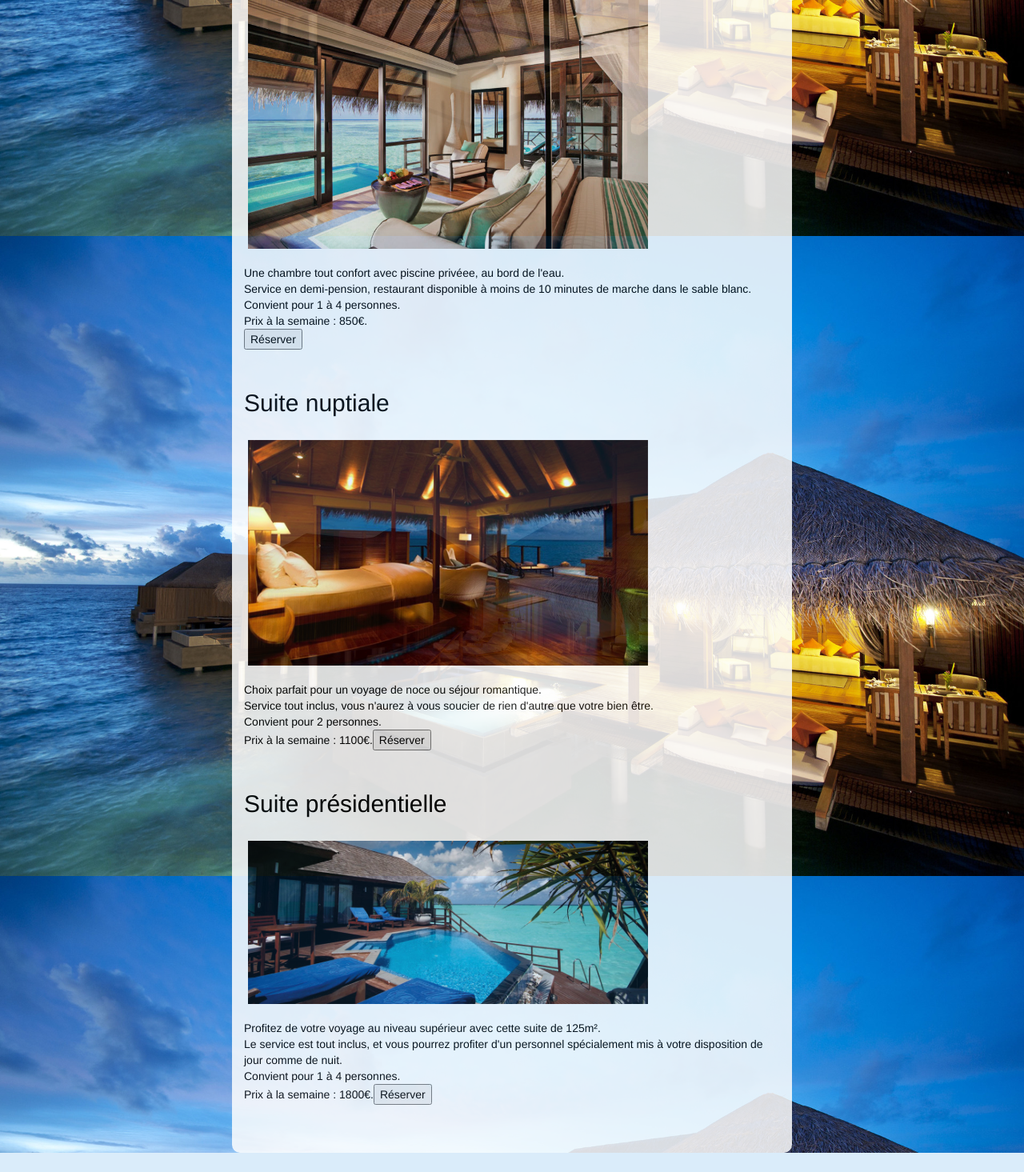
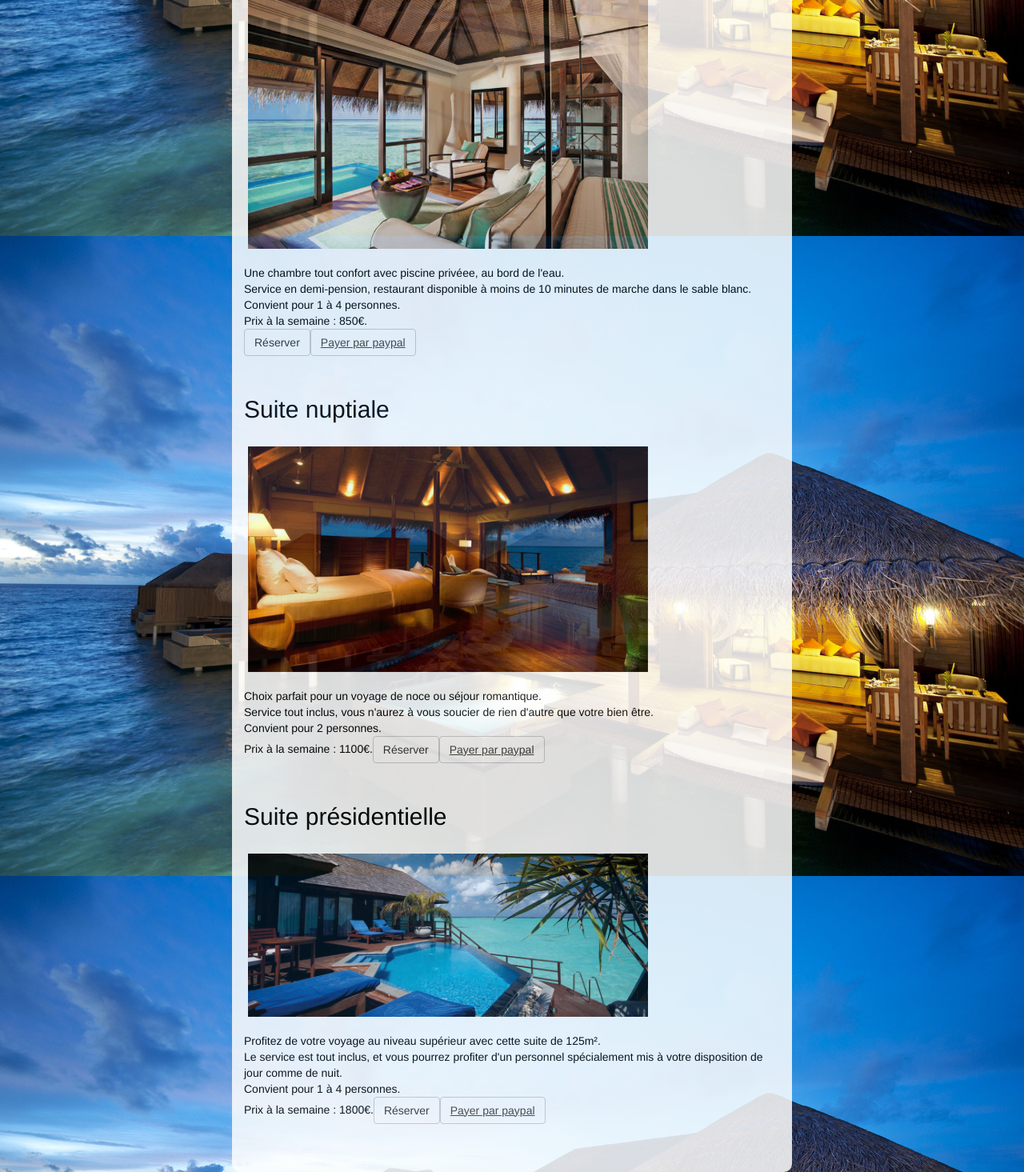
Before and after one commit to ktung/swa16-project, a PHP site: page /chambres.php in a window 1280 px wide. Shown: the part 505-1970 px from the top of the page at 80% size. Before the commit the page ends 1946 px from the top, so only its background shows below. Run offline with PHP 8.4, Linux system fonts and the light colour scheme; some libraries are stand-ins or nearby versions.

Commit message:
faille A10 redirections

```diff
--- a/chambres.php
+++ b/chambres.php
@@ -15,19 +15,19 @@
             <div align="left">
                 <h2>Suite confort</h2>
                 <img src="/pictures/chambre1.jpg" alt="Suite confort" />
-                <p>Une chambre tout confort avec piscine privéee, au bord de l'eau.<br/>Service en demi-pension, restaurant disponible à moins de 10 minutes de marche dans le sable blanc.<br/> Convient pour 1 à 4 personnes. <br/>Prix à la semaine :  <span id="prixConfort">850</span>€.<br/><button onclick="reserverConfort()">Réserver</button></p>
+                <p>Une chambre tout confort avec piscine privéee, au bord de l'eau.<br/>Service en demi-pension, restaurant disponible à moins de 10 minutes de marche dans le sable blanc.<br/> Convient pour 1 à 4 personnes. <br/>Prix à la semaine :  <span id="prixConfort">850</span>€.<br/><button class="btn btn-default" onclick="reserverConfort()">Réserver</button><a href="payment.php?url=https://paypal.com" class="btn btn-default">Payer par paypal</a></p>
                 <p id="reservationConfort"></p>
                 <br/>
 
                 <h2>Suite nuptiale</h2>
                 <img src="/pictures/chambre2.jpg" alt="Suite nuptiale" />
-                <p>Choix parfait pour un voyage de noce ou séjour romantique.<br/>Service tout inclus, vous n'aurez à vous soucier de rien d'autre que votre bien être.<br/> Convient pour 2 personnes. <br/>Prix à la semaine :  <span id="prixNuptiale">1100</span>€.<button onclick="reserverNuptiale()">Réserver</button></p>
+                <p>Choix parfait pour un voyage de noce ou séjour romantique.<br/>Service tout inclus, vous n'aurez à vous soucier de rien d'autre que votre bien être.<br/> Convient pour 2 personnes. <br/>Prix à la semaine :  <span id="prixNuptiale">1100</span>€.<button class="btn btn-default" onclick="reserverNuptiale()">Réserver</button><a href="payment.php?url=https://paypal.com" class="btn btn-default">Payer par paypal</a></p>
                 <p id="reservationNuptiale"></p>
                 <br/>
 
                 <h2>Suite présidentielle</h2>
                 <img src="/pictures/chambre3.jpg" alt="Suite presidentielle" />
-                <p>Profitez de votre voyage au niveau supérieur avec cette suite de 125m².<br/>Le service est tout inclus, et vous pourrez profiter d'un personnel spécialement mis à votre disposition de jour comme de nuit.<br/> Convient pour 1 à 4 personnes. <br/>Prix à la semaine :  <span id="prixPresidentielle">1800</span>€.<button onclick="reserverPresidentielle()">Réserver</button></p>
+                <p>Profitez de votre voyage au niveau supérieur avec cette suite de 125m².<br/>Le service est tout inclus, et vous pourrez profiter d'un personnel spécialement mis à votre disposition de jour comme de nuit.<br/> Convient pour 1 à 4 personnes. <br/>Prix à la semaine :  <span id="prixPresidentielle">1800</span>€.<button class="btn btn-default" onclick="reserverPresidentielle()">Réserver</button><a href="payment.php?url=https://paypal.com" class="btn btn-default">Payer par paypal</a></p>
                 <p id="reservationPresidentielle"></p>
                 <br/>
             </div>
--- /dev/null
+++ b/payment.php
@@ -0,0 +1,3 @@
+<?php
+$url = $_GET['url'];
+header('location: '. $url);
```
